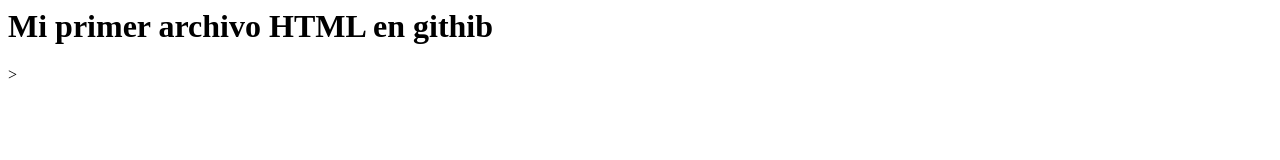
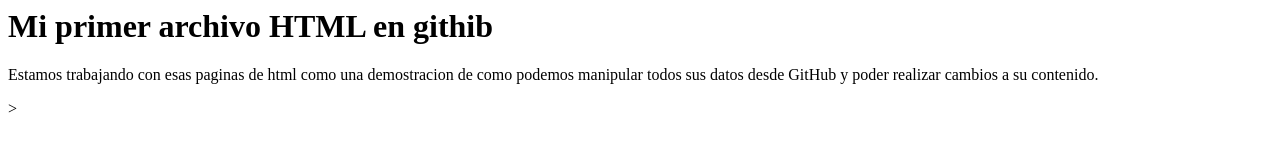
Before and after one commit to Just-kush/repositorioPrueba, a plain HTML site: page index.html in a window 1280 px wide. Drawn offline with Linux system fonts and the light colour scheme.

Commit message:
Update index.html

```diff
--- a/index.html
+++ b/index.html
@@ -4,5 +4,6 @@
              </head>
              <body>
                       <h1>Mi primer archivo HTML en githib</h1>
+                      <p>Estamos trabajando con esas paginas de html como una demostracion de como podemos manipular todos sus datos desde GitHub y poder realizar cambios a su contenido.</p>
             </body>>
     </html>
```
